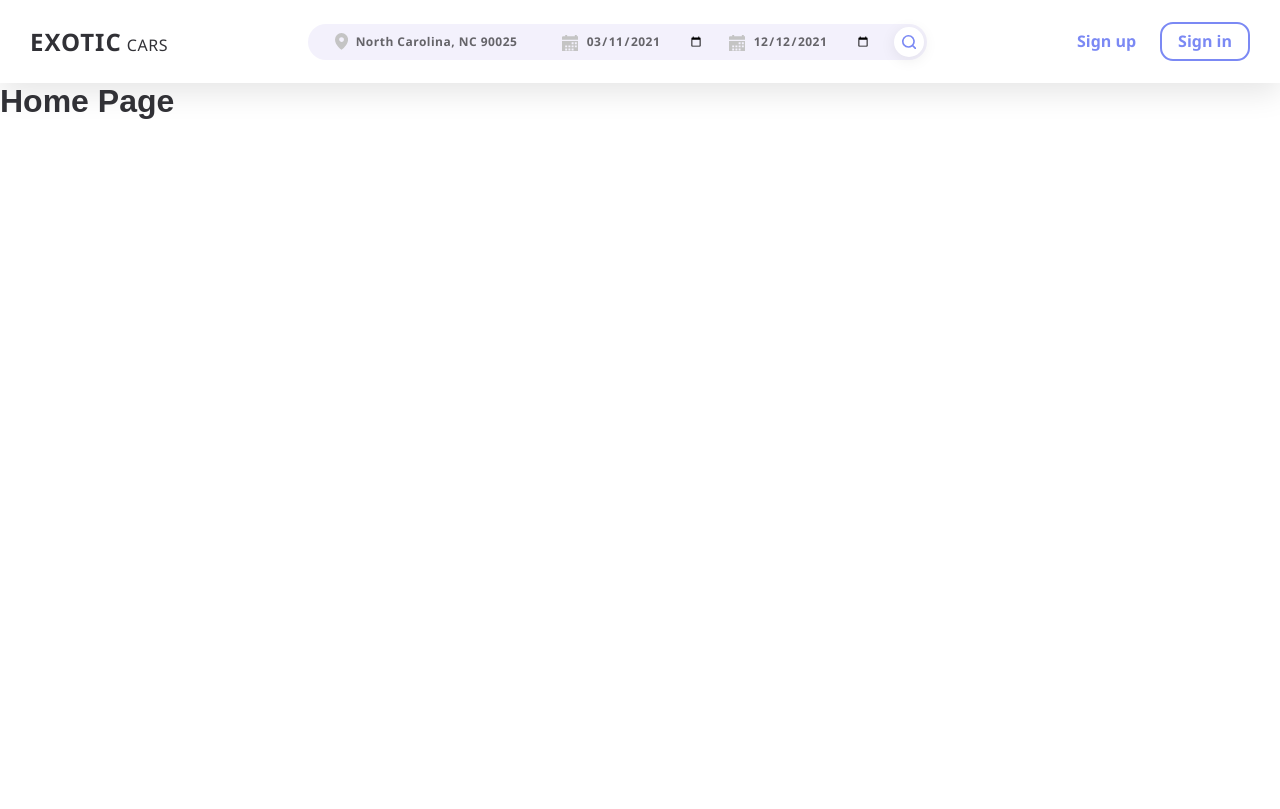
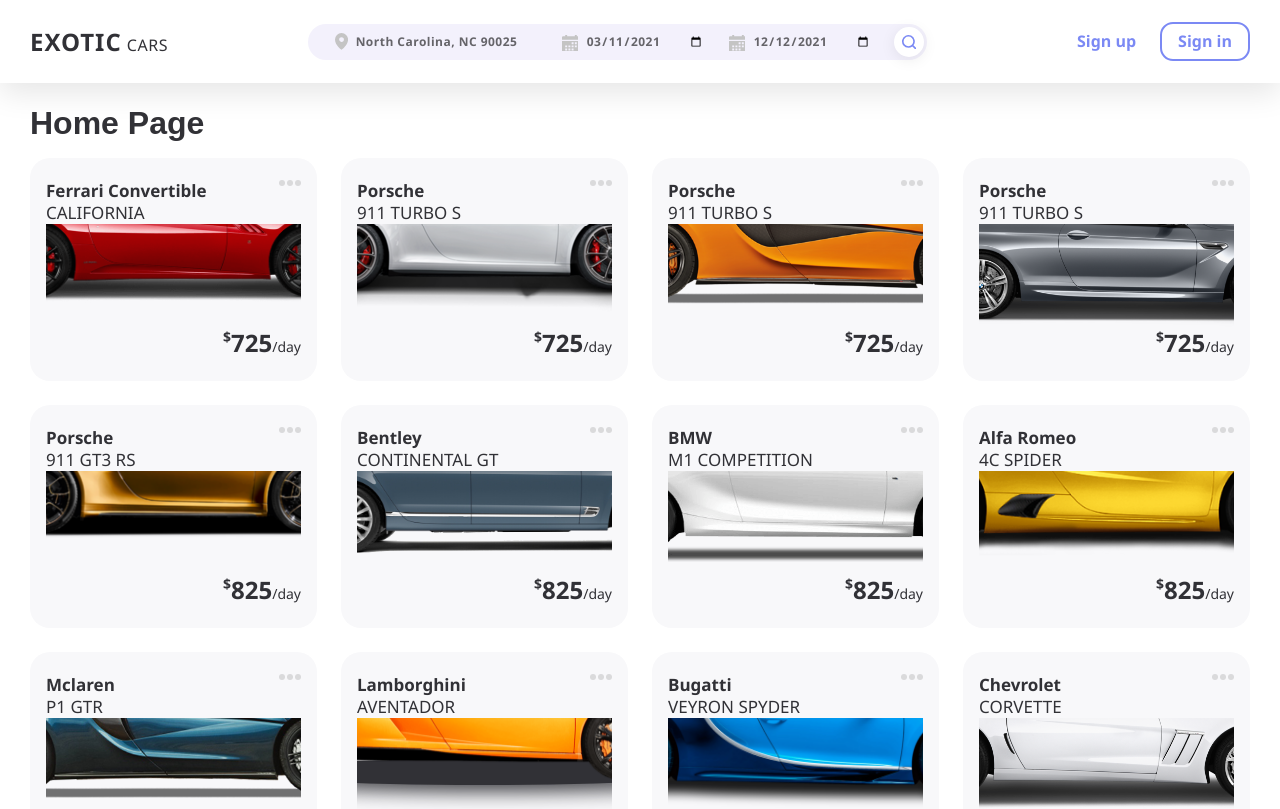
Before and after one commit to Dgvalerio/luby-nextjs-exotic-cars, a Next.js app: page / in a window 1280 px wide. Shown: the top 809 px of the page. Built offline with nearby package versions, Linux system fonts and the light colour scheme.

Commit message:
Listing cars and creating car component

```diff
--- /dev/null
+++ b/components/car-card.tsx
@@ -0,0 +1,163 @@
+import { NextPage } from 'next';
+import Image from 'next/image';
+
+import { darken } from 'polished';
+import styled from 'styled-components';
+
+import { ICar } from '../types/interface';
+
+const Car = styled.article`
+  background: #f8f8fa;
+  border-radius: 20px;
+  width: 287px;
+  height: 223px;
+  padding: 22px 16px;
+  transition: 0.4s all;
+
+  display: flex;
+  flex-direction: column;
+
+  div {
+    background: transparent;
+  }
+
+  .header {
+    display: flex;
+    justify-content: space-between;
+
+    div:first-child {
+      display: flex;
+      flex-direction: column;
+
+      b:first-child {
+        font: normal normal bold 17px/22px Segoe UI;
+      }
+
+      span {
+        text-transform: uppercase;
+        font: normal normal 300 17px/22px Segoe UI;
+        margin-bottom: auto;
+      }
+    }
+
+    div:last-child {
+      display: flex;
+      gap: 2px;
+
+      .circle {
+        width: 6px;
+        height: 6px;
+        background: #c8c8ca;
+        border-radius: 50%;
+        opacity: 0.64;
+      }
+    }
+  }
+
+  img {
+    object-fit: none;
+    object-position: bottom;
+    background: transparent;
+  }
+
+  .footer {
+    display: flex;
+    align-items: baseline;
+
+    b:first-child {
+      color: #f8f8fa;
+      opacity: 0;
+      transition: 0.2s all;
+    }
+
+    b:last-child {
+      display: flex;
+      align-items: baseline;
+      font: normal normal bold 24px/32px Segoe UI;
+      margin-left: auto;
+
+      small:first-child {
+        font: normal normal bold 14px/19px Segoe UI;
+        margin-bottom: auto;
+      }
+
+      small:last-child {
+        font: normal normal 400 14px/19px Segoe UI;
+      }
+    }
+  }
+
+  &:hover {
+    background: #e6d3f1 linear-gradient(52deg, #a1a7f4, #e6d3f1);
+    background-size: 200% 100%;
+
+    animation: active 2s linear infinite;
+
+    cursor: pointer;
+
+    .header {
+      div:last-child {
+        .circle {
+          background: #313136;
+        }
+      }
+    }
+
+    .footer {
+      b:first-child {
+        opacity: 1;
+      }
+    }
+  }
+
+  &:active {
+    background: ${() => darken(0.1, '#a1a7f4')};
+    color: #f8f8fa;
+  }
+
+  @keyframes active {
+    0% {
+      background-position: 0 50%;
+    }
+    50% {
+      background-position: 100% 50%;
+    }
+    100% {
+      background-position: 0 50%;
+    }
+  }
+`;
+
+const CarCard: NextPage<{ car: ICar }> = ({ car }) => (
+  <Car>
+    <div className="header">
+      <div>
+        <b>{car.brand}</b>
+        <span>{car.model}</span>
+      </div>
+      <div>
+        <div className="circle" />
+        <div className="circle" />
+        <div className="circle" />
+      </div>
+    </div>
+
+    <Image
+      src={`/images/cars/side/${car.slug}.png`}
+      alt={`${car.brand} ${car.model} ${car.color}`}
+      width={244}
+      height={107}
+    />
+
+    <div className="footer">
+      <b>Book Now</b>
+      <b>
+        <small>$</small>
+        {car.pricePerDay}
+        <small>/day</small>
+      </b>
+    </div>
+  </Car>
+);
+
+export default CarCard;
--- a/data/cars.json
+++ b/data/cars.json
@@ -5,112 +5,105 @@
       "brand": "Ferrari Convertible",
       "model": "California",
       "price_per_day": 725,
-      "color": "red"
+      "color": "Red"
     },
     {
       "slug": "porsche-911-turbo-s-white",
       "brand": "Porsche",
       "model": "911 Turbo S",
       "price_per_day": 725,
-      "color": "white"
+      "color": "White"
     },
     {
       "slug": "porsche-911-turbo-s-orange",
       "brand": "Porsche",
       "model": "911 Turbo S",
       "price_per_day": 725,
-      "color": "orange"
+      "color": "Orange"
     },
     {
       "slug": "porsche-911-turbo-s-gray",
       "brand": "Porsche",
       "model": "911 Turbo S",
       "price_per_day": 725,
-      "color": "gray"
+      "color": "Gray"
     },
     {
       "slug": "porsche-911-gt3-rs-gold",
       "brand": "Porsche",
       "model": "911 GT3 RS",
       "price_per_day": 825,
-      "color": "gold"
+      "color": "Gold"
     },
     {
       "slug": "bentley-continental-gt-blue",
       "brand": "Bentley",
       "model": "Continental GT",
       "price_per_day": 825,
-      "color": "blue"
+      "color": "Blue"
     },
     {
       "slug": "bmw-m1-competition-white",
       "brand": "BMW",
       "model": "M1 Competition",
       "price_per_day": 825,
-      "color": "white"
+      "color": "White"
     },
     {
       "slug": "alfa-romeo-4c-spider-yellow",
       "brand": "Alfa Romeo",
       "model": "4C Spider",
       "price_per_day": 825,
-      "color": "yellow"
+      "color": "Yellow"
     },
     {
       "slug": "mclaren-p1-gtr-blue",
       "brand": "Mclaren",
       "model": "P1 GTR",
       "price_per_day": 925,
-      "color": "blue"
+      "color": "Blue"
     },
     {
       "slug": "lamborghini-aventador-orange",
       "brand": "Lamborghini",
       "model": "Aventador",
       "price_per_day": 925,
-      "color": "orange"
+      "color": "Orange"
     },
     {
       "slug": "bugatti-veyron-spyder-blue",
       "brand": "Bugatti",
       "model": "Veyron Spyder",
       "price_per_day": 925,
-      "color": "blue"
+      "color": "Blue"
     },
     {
       "slug": "chevrolet-corvette-white",
       "brand": "Chevrolet",
       "model": "Corvette",
       "price_per_day": 925,
-      "color": "white"
+      "color": "White"
     },
     {
       "slug": "ferrari-california-red",
       "brand": "Ferrari",
       "model": "California",
       "price_per_day": 725,
-      "color": "red"
+      "color": "Red"
     },
     {
       "slug": "rolls-royce-wraith-red",
       "brand": "Rolls-Royce",
       "model": "Wraith",
       "price_per_day": 725,
-      "color": "red"
-    },
-    {
-      "slug": "ferrari-911-turbo-s-white",
-      "brand": "Ferrari",
-      "model": "911 Turbo S",
-      "price_per_day": 725,
-      "color": "white"
+      "color": "Red"
     },
     {
       "slug": "mercedes-benz-amg-gts-gray",
       "brand": "Mercedes-benz",
       "model": "AMG GTS",
       "price_per_day": 725,
-      "color": "gray"
+      "color": "Gray"
     }
   ]
 }
--- a/pages/index.tsx
+++ b/pages/index.tsx
@@ -1,5 +1,82 @@
-import type { NextPage } from 'next';
+import type { GetStaticProps, NextPage } from 'next';
 
-const Home: NextPage = () => <h1>Home Page</h1>;
+import fs from 'fs/promises';
+import path from 'path';
+import styled from 'styled-components';
+
+import CarCard from '../components/car-card';
+import { ICar } from '../types/interface';
+
+const Wrapper = styled.main`
+  &,
+  .content {
+    display: flex;
+  }
+
+  justify-content: center;
+  padding-top: 1.4rem;
+  padding-bottom: 2.8rem;
+
+  .content {
+    flex: 1;
+    max-width: ${({ theme }) => theme.sizes.contentWidth};
+    flex-direction: column;
+    gap: 1rem;
+
+    .cars-grid {
+      display: grid;
+      grid-template-columns: repeat(auto-fit, 287px);
+      justify-content: space-between;
+      gap: 24px;
+    }
+  }
+`;
+
+type HomeProps = { cars: ICar[] };
+
+const Home: NextPage<HomeProps> = ({ cars }) => (
+  <Wrapper>
+    <div className="content">
+      <h1>Home Page</h1>
+      <div className="cars-grid">
+        {cars.map((car) => (
+          <CarCard key={car.slug} car={car} />
+        ))}
+      </div>
+    </div>
+  </Wrapper>
+);
+
+export const getStaticProps: GetStaticProps<HomeProps> = async () => {
+  const filePath = path.join(process.cwd(), 'data', 'cars.json');
+  const jsonData = await fs.readFile(filePath);
+  const data = await JSON.parse(jsonData.toString());
+
+  if (!data) return { props: { cars: [] } };
+
+  if (data.cars.length === 0) return { notFound: true };
+
+  const cars: ICar[] = data.cars.map(
+    (car: {
+      slug: string;
+      brand: string;
+      model: string;
+      // eslint-disable-next-line camelcase
+      price_per_day: number;
+      color: string;
+    }) => ({
+      slug: car.slug,
+      brand: car.brand,
+      model: car.model,
+      pricePerDay: car.price_per_day,
+      color: car.color,
+    })
+  );
+
+  return {
+    props: { cars },
+    revalidate: 10,
+  };
+};
 
 export default Home;
```
